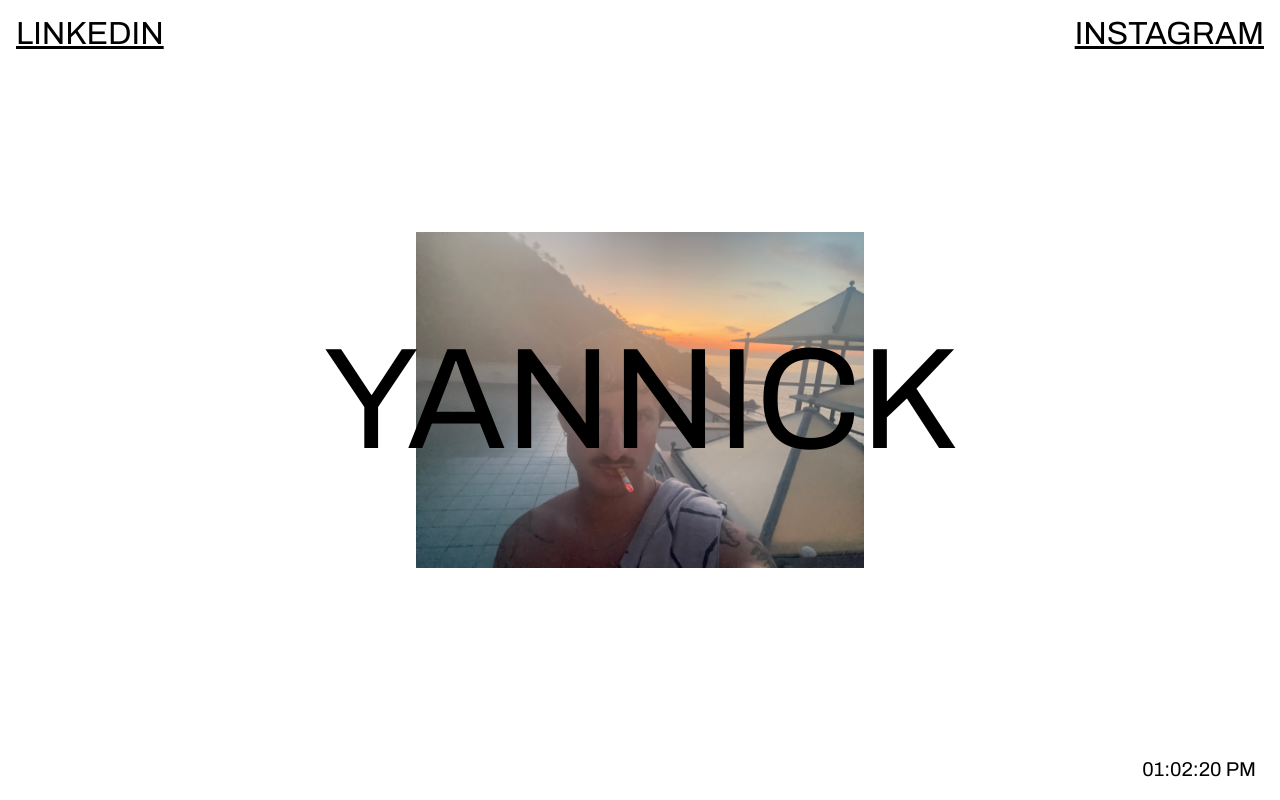
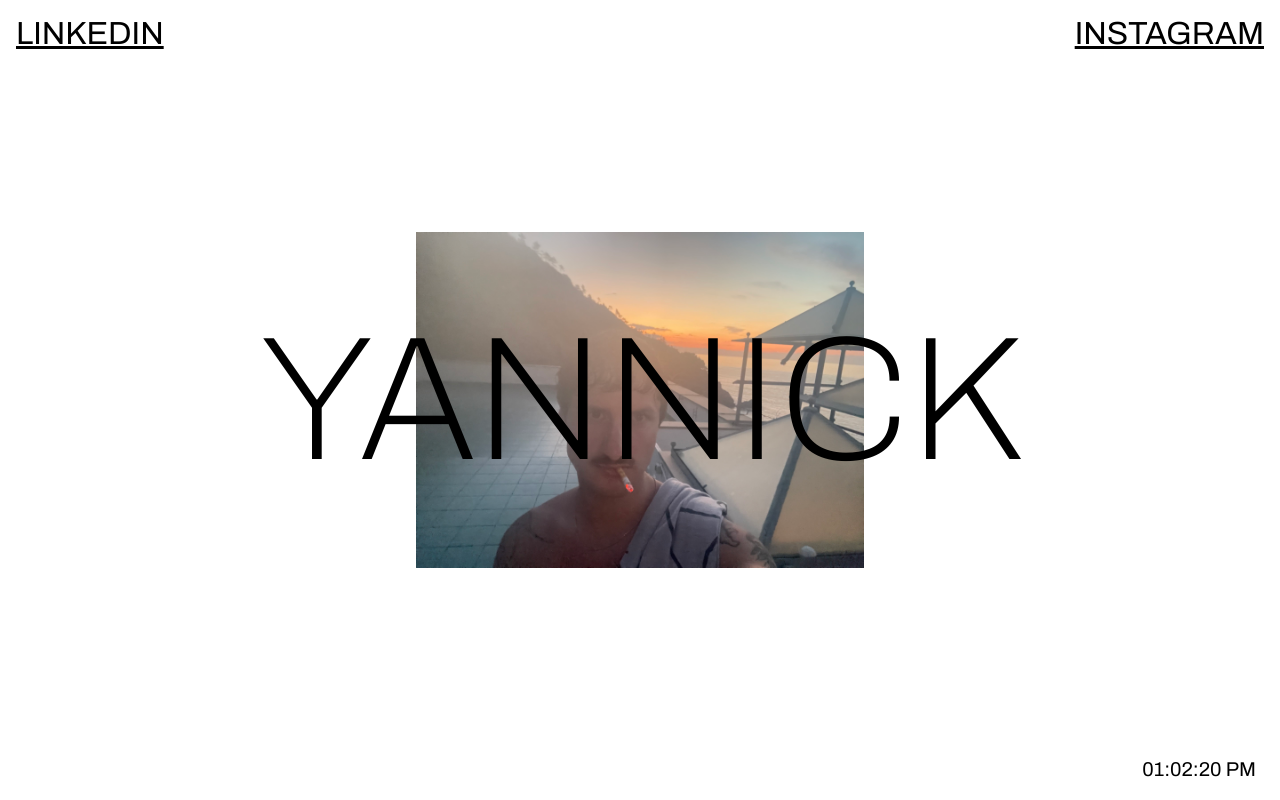
Before and after one commit to yzalokar/digital-me, an Angular app: page / in a window 1280 px wide. Built offline with nearby package versions, Linux system fonts and the light colour scheme.

Commit message:
feat(homepage): changed font weight

```diff
--- a/src/app/home-page/home-page.component.css
+++ b/src/app/home-page/home-page.component.css
@@ -15,7 +15,8 @@
 
 .home-page .heading {
   position: absolute;
-  font-size: 9rem;
+  font-size: 11rem;
+  font-weight: 100;
   text-align: center;
 }
 
```
